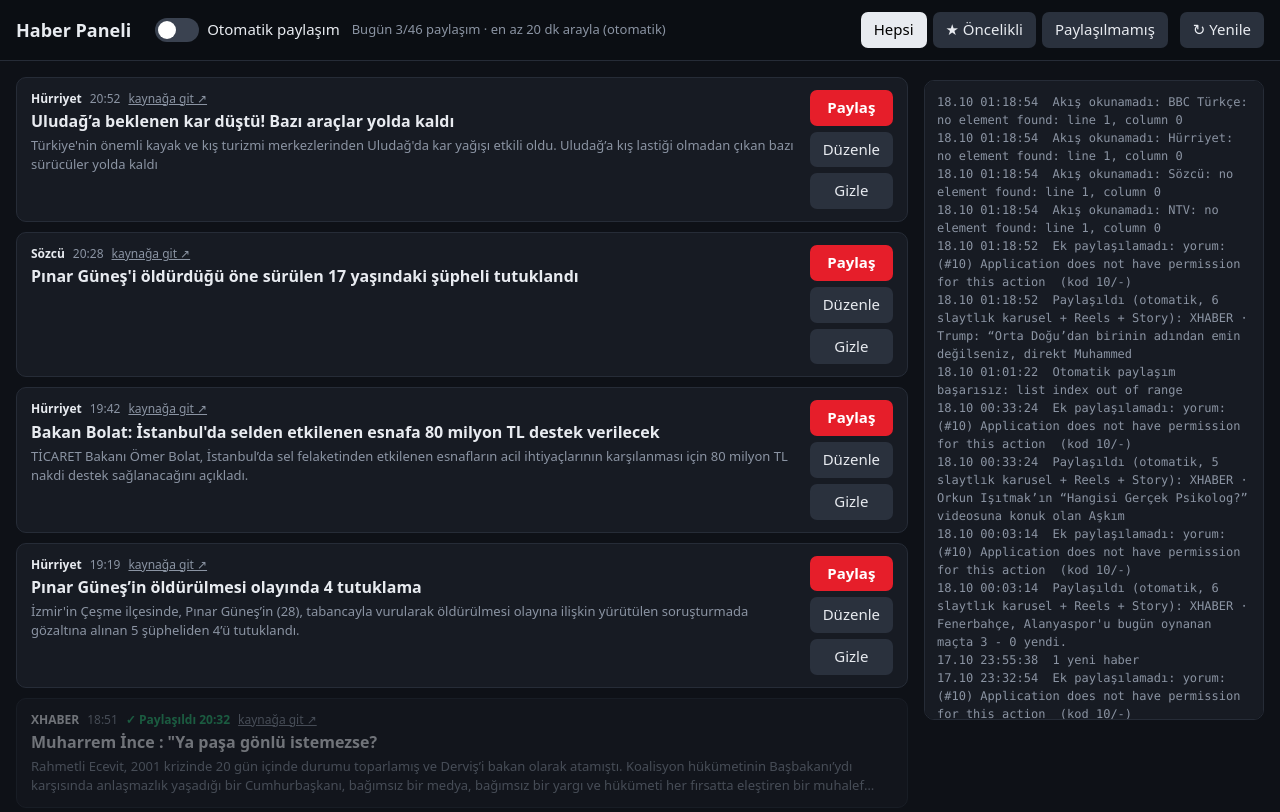
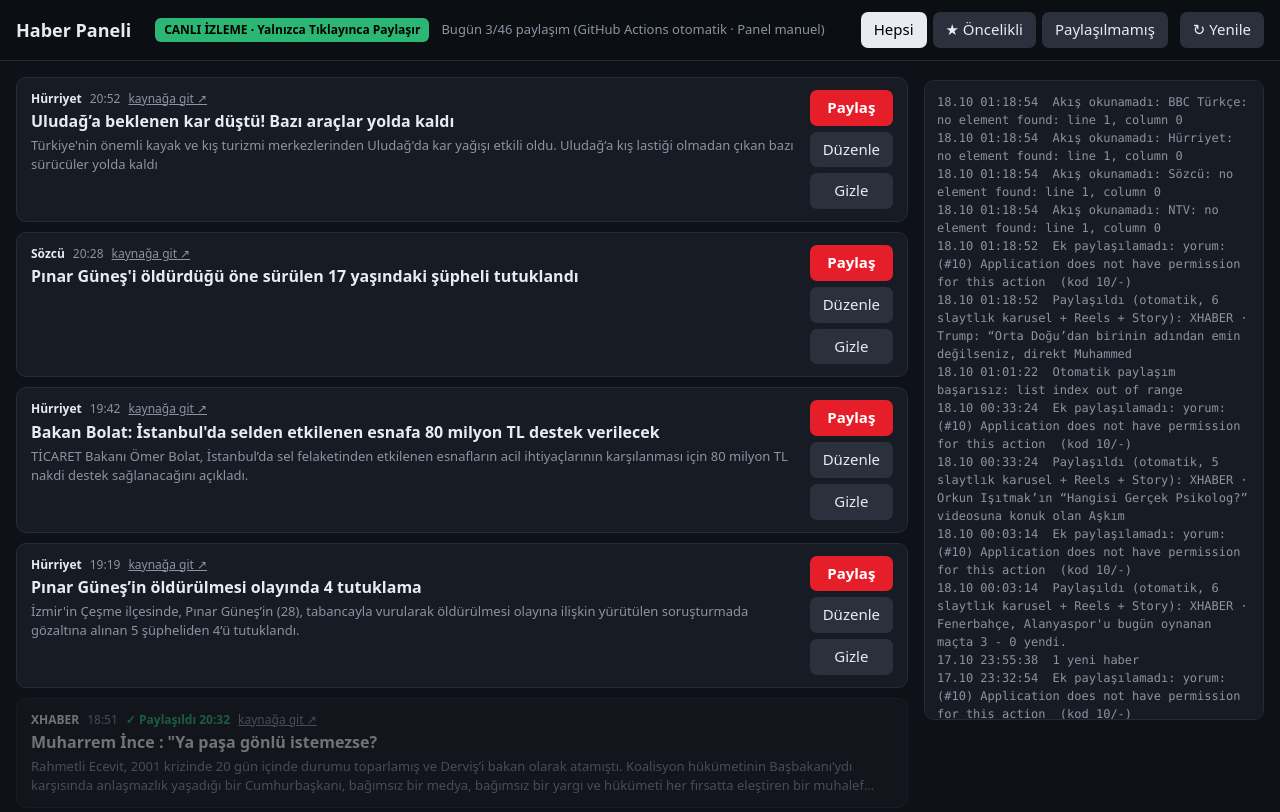
Before and after one commit to hackwatcher/haber-bot, a Flask app: page / in a window 1280 px wide. Shown: the top 812 px of the page. Run offline with Flask 3, Linux system fonts and the light colour scheme; data that the repository does not hold is empty.

Commit message:
feat: web paneli sadece izleme ve manuel paylasim moduna alindi

```diff
--- a/app.py
+++ b/app.py
@@ -18,8 +18,8 @@ app = Flask(__name__)
 def dongu():
     while True:
         try:
+            # Panel 'Sadece İzleme' modundadır; akışları çeker ama asla kendi kendine paylaşım yapmaz
             haber.guncelle()
-            otomatik_tur()
         except Exception as e:
             print("Döngü hatası:", e, flush=True)
         time.sleep(max(1, haber.ayar()["otomatik"]["kontrol_dakika"]) * 60)
@@ -84,7 +84,25 @@ def gorsel(hid, ad):
 @app.post("/api/paylas/<hid>")
 def api_paylas(hid):
     try:
-        ig_id = haberi_paylas(hid, request.json or {})
+        # Uzak depodaki (GitHub Actions) son durumu çek
+        try:
+            import subprocess
+            subprocess.run(["git", "pull", "-q", "--rebase", "-X", "ours", "origin", "main"], timeout=15)
+        except Exception:
+            pass
+
+        ig_id = haberi_paylas(hid, request.json or {}, kim="panel")
+
+        # Paylaşıldı bilgisini remote'a (GitHub) pushla ki GitHub Actions bilsin
+        try:
+            import subprocess
+            subprocess.run(["git", "add", "data/durum.json"], timeout=10)
+            subprocess.run(["git", "commit", "-m", "Panel: manuel paylasim"], timeout=10)
+            subprocess.run(["git", "pull", "-q", "--rebase", "-X", "ours", "origin", "main"], timeout=15)
+            subprocess.run(["git", "push", "-q", "origin", "main"], timeout=15)
+        except Exception:
+            pass
+
         return jsonify(ok=True, id=ig_id)
     except Exception as e:
         return jsonify(ok=False, hata=str(e)), 400
--- a/templates/panel.html
+++ b/templates/panel.html
@@ -50,8 +50,7 @@
 <body>
 <header>
   <h1>Haber Paneli</h1>
-  <span id="deneme" class="rozet deneme" hidden>DENEME MODU · gerçekten paylaşılmıyor</span>
-  <label class="anahtar" id="oto"><i></i><span>Otomatik paylaşım</span></label>
+  <span class="rozet" style="background:#2bb673;color:#000;font-weight:700;">CANLI İZLEME · Yalnızca Tıklayınca Paylaşır</span>
   <span class="bilgi" id="sayac"></span>
   <span style="flex:1"></span>
   <div class="filtre" id="filtre">
@@ -96,9 +95,9 @@ const post = (u, b) => fetch(u, {method: "POST", headers: {"Content-Type": "appl
 
 async function yukle() {
   veri = await (await fetch("/api/durum")).json();
-  $("#deneme").hidden = !veri.deneme;
-  $("#oto").classList.toggle("acik", veri.otomatik);
-  $("#sayac").textContent = `Bugün ${veri.bugun}/${veri.gunluk_en_fazla} paylaşım · en az ${veri.aralik} dk arayla (otomatik)`;
+  if ($("#deneme")) $("#deneme").hidden = !veri.deneme;
+  if ($("#oto")) $("#oto").classList.toggle("acik", veri.otomatik);
+  $("#sayac").textContent = `Bugün ${veri.bugun}/${veri.gunluk_en_fazla} paylaşım (GitHub Actions otomatik · Panel manuel)`;
   $("#kayit").textContent = veri.kayit.join("\n");
   ciz();
 }
@@ -167,11 +166,13 @@ $("#dPaylas").onclick = async () => {
   $("#dPaylas").disabled = false; $("#dPaylas").textContent = "Paylaş"; $("#dlg").close();
 };
 
-$("#oto").onclick = async () => {
-  const yeni = !veri.otomatik;
-  if (yeni && !confirm("Otomatik paylaşım açılsın mı? Bot yeni haberleri kendisi paylaşacak.")) return;
-  await post("/api/otomatik", {acik: yeni}); yukle();
-};
+if ($("#oto")) {
+  $("#oto").onclick = async () => {
+    const yeni = !veri.otomatik;
+    if (yeni && !confirm("Otomatik paylaşım açılsın mı? Bot yeni haberleri kendisi paylaşacak.")) return;
+    await post("/api/otomatik", {acik: yeni}); yukle();
+  };
+}
 $("#yenile").onclick = async () => { $("#yenile").textContent = "…"; await post("/api/yenile"); $("#yenile").textContent = "↻ Yenile"; yukle(); };
 $("#filtre").onclick = e => {
   const b = e.target.closest("button"); if (!b) return;
```
